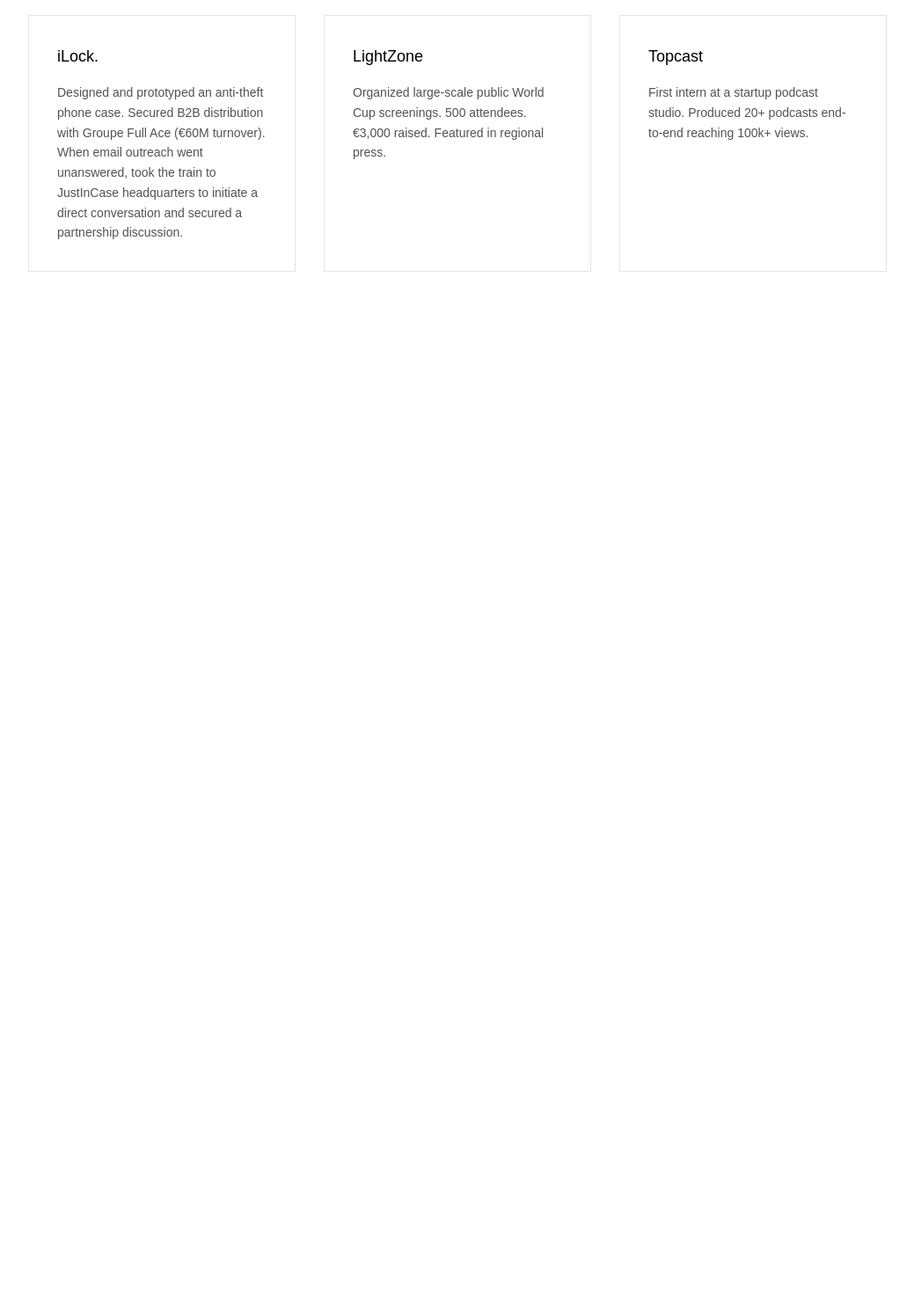
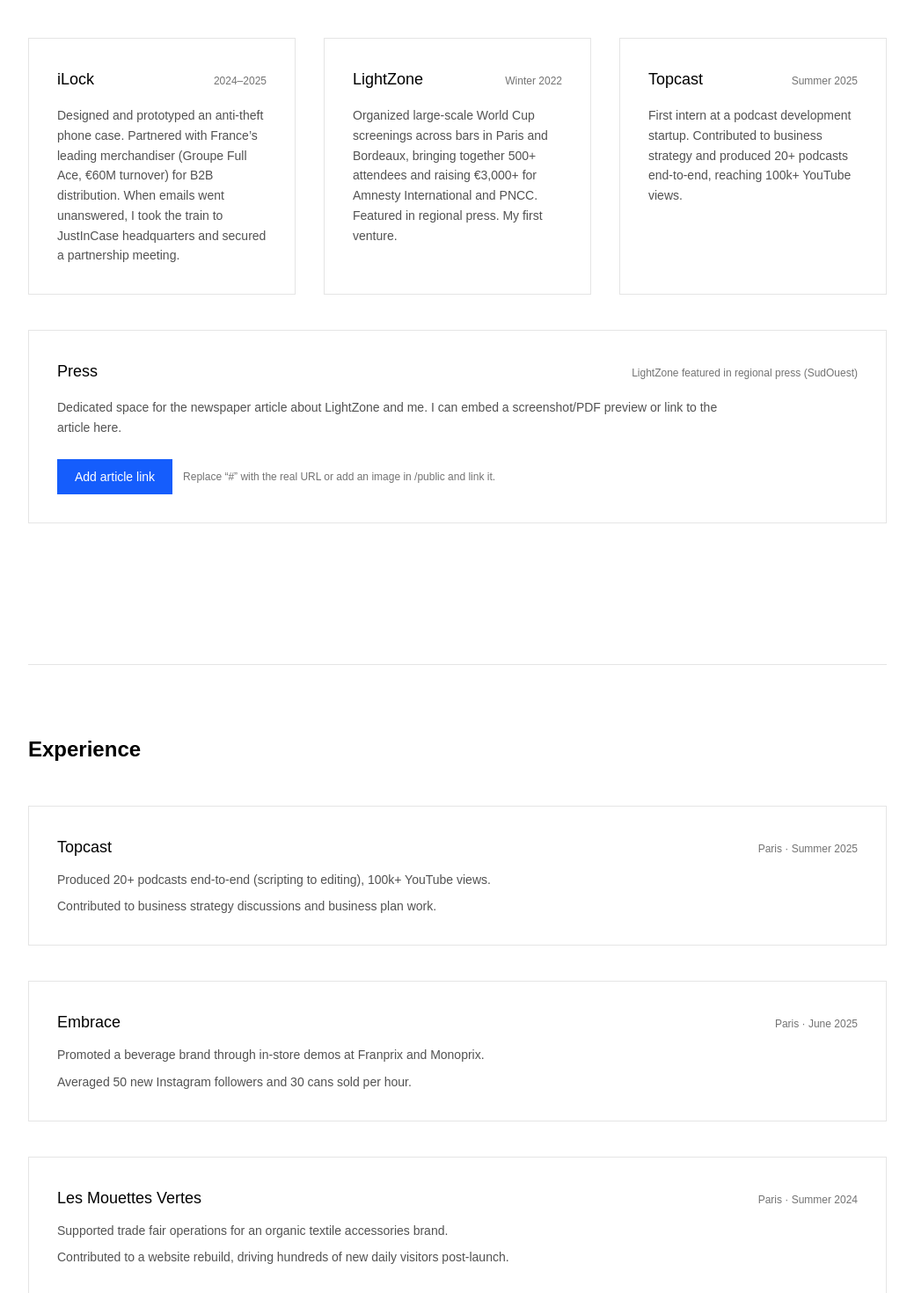
Before and after one commit to maximeromatet/maxime-site, a Next.js app: page / in a window 1280 px wide. Shown: the part 1330-2800 px from the top of the page at 88% size, without its empty margins (120-1159 px from the left). Before the commit the page ends 1767 px from the top, so only its background shows below. Built offline with nearby package versions, Linux system fonts and the light colour scheme.

Commit message:
update homepage CV sections

```diff
--- a/app/page.tsx
+++ b/app/page.tsx
@@ -1,8 +1,9 @@
+import Link from "next/link";
+
 export default function Home() {
   return (
     <main className="min-h-screen bg-white text-black">
       <div className="max-w-5xl mx-auto px-6 py-32">
-
         {/* HERO */}
         <section className="mb-40">
           <h1 className="text-6xl md:text-7xl font-semibold tracking-tight leading-tight mb-8">
@@ -15,19 +16,19 @@
             technology, and building with purpose.
           </p>
 
-          <div className="flex gap-4">
-            <a
+          <div className="flex flex-wrap gap-4">
+            <Link
               href="/projects"
               className="bg-blue-600 text-white px-6 py-3 text-sm font-medium hover:bg-blue-700 transition"
             >
               View Projects
-            </a>
-            <a
+            </Link>
+            <Link
               href="/contact"
               className="border border-neutral-300 px-6 py-3 text-sm hover:border-blue-600 hover:text-blue-600 transition"
             >
               Contact
-            </a>
+            </Link>
           </div>
         </section>
 
@@ -37,15 +38,15 @@
 
           <div className="max-w-3xl space-y-6 text-neutral-700 leading-relaxed">
             <p>
-              I study International Politics at Bocconi, but I chose to build in tech.
-              After launching ventures and navigating real operational challenges,
-              I realized I want to operate where impact compounds fastest:
+              I study International Politics and Government at Bocconi, but I chose
+              to build in tech. After launching ventures and navigating real operational
+              challenges, I realized I want to operate where impact compounds fastest:
               technology and AI.
             </p>
 
             <p>
               I have built hardware products, organized large-scale public events,
-              and worked inside early-stage startups. This summer, I will complete
+              and worked inside early-stage startups. In July 2026, I will complete
               La Piscine at École 42 to better understand how developers think and build.
             </p>
 
@@ -55,38 +56,243 @@
           </div>
         </section>
 
-        {/* PROJECTS */}
-        <section className="border-t border-neutral-200 pt-20">
+        {/* HIGHLIGHTS */}
+        <section className="mb-40 border-t border-neutral-200 pt-20">
           <h2 className="text-2xl font-semibold mb-12">Selected Projects</h2>
 
           <div className="grid gap-8 md:grid-cols-3">
-
             <div className="border border-neutral-200 p-8 hover:border-blue-600 transition">
-              <h3 className="text-lg font-medium mb-4">iLock.</h3>
+              <div className="flex items-baseline justify-between gap-4 mb-4">
+                <h3 className="text-lg font-medium">iLock</h3>
+                <span className="text-xs text-neutral-500">2024–2025</span>
+              </div>
               <p className="text-sm text-neutral-600 leading-relaxed">
-                Designed and prototyped an anti-theft phone case. Secured B2B distribution with Groupe Full Ace (€60M turnover). When email outreach went unanswered, took the train to JustInCase headquarters to initiate a direct conversation and secured a partnership discussion.
+                Designed and prototyped an anti-theft phone case. Partnered with France’s
+                leading merchandiser (Groupe Full Ace, €60M turnover) for B2B distribution.
+                When emails went unanswered, I took the train to JustInCase headquarters
+                and secured a partnership meeting.
               </p>
             </div>
 
             <div className="border border-neutral-200 p-8 hover:border-blue-600 transition">
-              <h3 className="text-lg font-medium mb-4">LightZone</h3>
+              <div className="flex items-baseline justify-between gap-4 mb-4">
+                <h3 className="text-lg font-medium">LightZone</h3>
+                <span className="text-xs text-neutral-500">Winter 2022</span>
+              </div>
               <p className="text-sm text-neutral-600 leading-relaxed">
-                Organized large-scale public World Cup screenings.
-                500 attendees. €3,000 raised. Featured in regional press.
+                Organized large-scale World Cup screenings across bars in Paris and Bordeaux,
+                bringing together 500+ attendees and raising €3,000+ for Amnesty International
+                and PNCC. Featured in regional press. My first venture.
               </p>
             </div>
 
             <div className="border border-neutral-200 p-8 hover:border-blue-600 transition">
-              <h3 className="text-lg font-medium mb-4">Topcast</h3>
+              <div className="flex items-baseline justify-between gap-4 mb-4">
+                <h3 className="text-lg font-medium">Topcast</h3>
+                <span className="text-xs text-neutral-500">Summer 2025</span>
+              </div>
               <p className="text-sm text-neutral-600 leading-relaxed">
-                First intern at a startup podcast studio.
-                Produced 20+ podcasts end-to-end reaching 100k+ views.
+                First intern at a podcast development startup. Contributed to business strategy
+                and produced 20+ podcasts end-to-end, reaching 100k+ YouTube views.
               </p>
             </div>
+          </div>
 
+          {/* PRESS */}
+          <div className="mt-10 border border-neutral-200 p-8">
+            <div className="flex flex-wrap items-baseline justify-between gap-6 mb-4">
+              <h3 className="text-lg font-medium">Press</h3>
+              <span className="text-xs text-neutral-500">
+                LightZone featured in regional press (SudOuest)
+              </span>
+            </div>
+
+            <p className="text-sm text-neutral-600 leading-relaxed max-w-3xl">
+              Dedicated space for the newspaper article about LightZone and me. I can embed a
+              screenshot/PDF preview or link to the article here.
+            </p>
+
+            <div className="mt-6 flex flex-wrap gap-3">
+              <a
+                href="#"
+                className="bg-blue-600 text-white px-5 py-2.5 text-sm font-medium hover:bg-blue-700 transition"
+              >
+                Add article link
+              </a>
+              <span className="text-xs text-neutral-500 self-center">
+                Replace “#” with the real URL or add an image in /public and link it.
+              </span>
+            </div>
           </div>
         </section>
 
+        {/* EXPERIENCE */}
+        <section className="mb-40 border-t border-neutral-200 pt-20">
+          <h2 className="text-2xl font-semibold mb-12">Experience</h2>
+
+          <div className="space-y-10">
+            <div className="border border-neutral-200 p-8">
+              <div className="flex flex-wrap items-baseline justify-between gap-6 mb-3">
+                <h3 className="text-lg font-medium">Topcast</h3>
+                <span className="text-xs text-neutral-500">Paris · Summer 2025</span>
+              </div>
+              <ul className="text-sm text-neutral-600 leading-relaxed space-y-2">
+                <li>Produced 20+ podcasts end-to-end (scripting to editing), 100k+ YouTube views.</li>
+                <li>Contributed to business strategy discussions and business plan work.</li>
+              </ul>
+            </div>
+
+            <div className="border border-neutral-200 p-8">
+              <div className="flex flex-wrap items-baseline justify-between gap-6 mb-3">
+                <h3 className="text-lg font-medium">Embrace</h3>
+                <span className="text-xs text-neutral-500">Paris · June 2025</span>
+              </div>
+              <ul className="text-sm text-neutral-600 leading-relaxed space-y-2">
+                <li>Promoted a beverage brand through in-store demos at Franprix and Monoprix.</li>
+                <li>Averaged 50 new Instagram followers and 30 cans sold per hour.</li>
+              </ul>
+            </div>
+
+            <div className="border border-neutral-200 p-8">
+              <div className="flex flex-wrap items-baseline justify-between gap-6 mb-3">
+                <h3 className="text-lg font-medium">Les Mouettes Vertes</h3>
+                <span className="text-xs text-neutral-500">Paris · Summer 2024</span>
+              </div>
+              <ul className="text-sm text-neutral-600 leading-relaxed space-y-2">
+                <li>Supported trade fair operations for an organic textile accessories brand.</li>
+                <li>Contributed to a website rebuild, driving hundreds of new daily visitors post-launch.</li>
+              </ul>
+            </div>
+
+            <div className="border border-neutral-200 p-8">
+              <div className="flex flex-wrap items-baseline justify-between gap-6 mb-3">
+                <h3 className="text-lg font-medium">Ragazzi da Peppone</h3>
+                <span className="text-xs text-neutral-500">Bordeaux · Summer 2023</span>
+              </div>
+              <ul className="text-sm text-neutral-600 leading-relaxed space-y-2">
+                <li>Supported kitchen operations in a fast-paced Italian restaurant.</li>
+                <li>Managed 8 tables per service, exceeding the manager’s target of 5.</li>
+              </ul>
+            </div>
+          </div>
+        </section>
+
+        {/* EDUCATION + ACTIVITIES + SKILLS */}
+        <section className="border-t border-neutral-200 pt-20">
+          <div className="grid gap-10 md:grid-cols-3">
+            {/* EDUCATION */}
+            <div>
+              <h2 className="text-2xl font-semibold mb-8">Education</h2>
+              <div className="space-y-6 text-sm text-neutral-700">
+                <div className="border border-neutral-200 p-6">
+                  <div className="font-medium">Bocconi University</div>
+                  <div className="text-neutral-600">
+                    Bachelor in International Politics and Government · 2023–present
+                  </div>
+                  <div className="text-neutral-600">GPA: 26/30</div>
+                </div>
+
+                <div className="border border-neutral-200 p-6">
+                  <div className="font-medium">Korea University</div>
+                  <div className="text-neutral-600">Exchange Semester · Fall 2025</div>
+                  <div className="text-neutral-600">Avg. Grade: A</div>
+                </div>
+
+                <div className="border border-neutral-200 p-6">
+                  <div className="font-medium">École 42</div>
+                  <div className="text-neutral-600">
+                    La Piscine (26-day intensive) · July 2026
+                  </div>
+                </div>
+              </div>
+            </div>
+
+            {/* ACTIVITIES */}
+            <div>
+              <h2 className="text-2xl font-semibold mb-8">Activities</h2>
+              <div className="space-y-6 text-sm text-neutral-700">
+                <div className="border border-neutral-200 p-6">
+                  <div className="font-medium">La Maraude du Cœur & Pane Quotidiano</div>
+                  <div className="text-neutral-600">Volunteer · 2020–present</div>
+                  <div className="text-neutral-600">
+                    Weekly food and essentials distribution to low-income communities.
+                  </div>
+                </div>
+
+                <div className="border border-neutral-200 p-6">
+                  <div className="font-medium">Entrepreneurship Club (Bocconi)</div>
+                  <div className="text-neutral-600">Events team · 2023–present</div>
+                  <div className="text-neutral-600">
+                    Organized events and webinars, secured guest speakers each semester.
+                  </div>
+                </div>
+
+                <div className="border border-neutral-200 p-6">
+                  <div className="font-medium">Bocconi French Society & SpiMilano</div>
+                  <div className="text-neutral-600">Corporate team · 2023–present</div>
+                  <div className="text-neutral-600">
+                    Partnerships and sponsor relations.
+                  </div>
+                </div>
+              </div>
+            </div>
+
+            {/* SKILLS */}
+            <div>
+              <h2 className="text-2xl font-semibold mb-8">Skills</h2>
+              <div className="border border-neutral-200 p-6 text-sm text-neutral-700 space-y-4">
+                <div>
+                  <div className="font-medium mb-2">Languages</div>
+                  <div className="text-neutral-600">
+                    French (native), English (fluent), Italian (conversational)
+                  </div>
+                </div>
+
+                <div>
+                  <div className="font-medium mb-2">Tools</div>
+                  <div className="text-neutral-600">
+                    Microsoft 365, Descript (video editing), n8n (automation workflows)
+                  </div>
+                </div>
+
+                <div>
+                  <div className="font-medium mb-2">Interests</div>
+                  <div className="text-neutral-600">
+                    Tennis, running (sub 3h45 marathon goal), DJ (weekly in Milan clubs)
+                  </div>
+                </div>
+
+                <div className="pt-2">
+                  <Link
+                    href="/contact"
+                    className="inline-block bg-blue-600 text-white px-5 py-2.5 text-sm font-medium hover:bg-blue-700 transition"
+                  >
+                    Reach me on WhatsApp
+                  </Link>
+                </div>
+              </div>
+            </div>
+          </div>
+
+          {/* FOOTER */}
+          <footer className="mt-20 border-t border-neutral-200 pt-10 text-sm text-neutral-500">
+            <div className="flex flex-wrap items-center justify-between gap-4">
+              <div>
+                <div className="text-neutral-700 font-medium">Maxime Romatet</div>
+                <div>maximeromatet@gmail.com</div>
+              </div>
+
+              <div className="flex gap-6">
+                <a className="underline" href="https://linkedin.com/in/maximeromatet">
+                  LinkedIn
+                </a>
+                <a className="underline" href="https://wa.me/33769187016">
+                  WhatsApp
+                </a>
+              </div>
+            </div>
+          </footer>
+        </section>
       </div>
     </main>
   );
```
